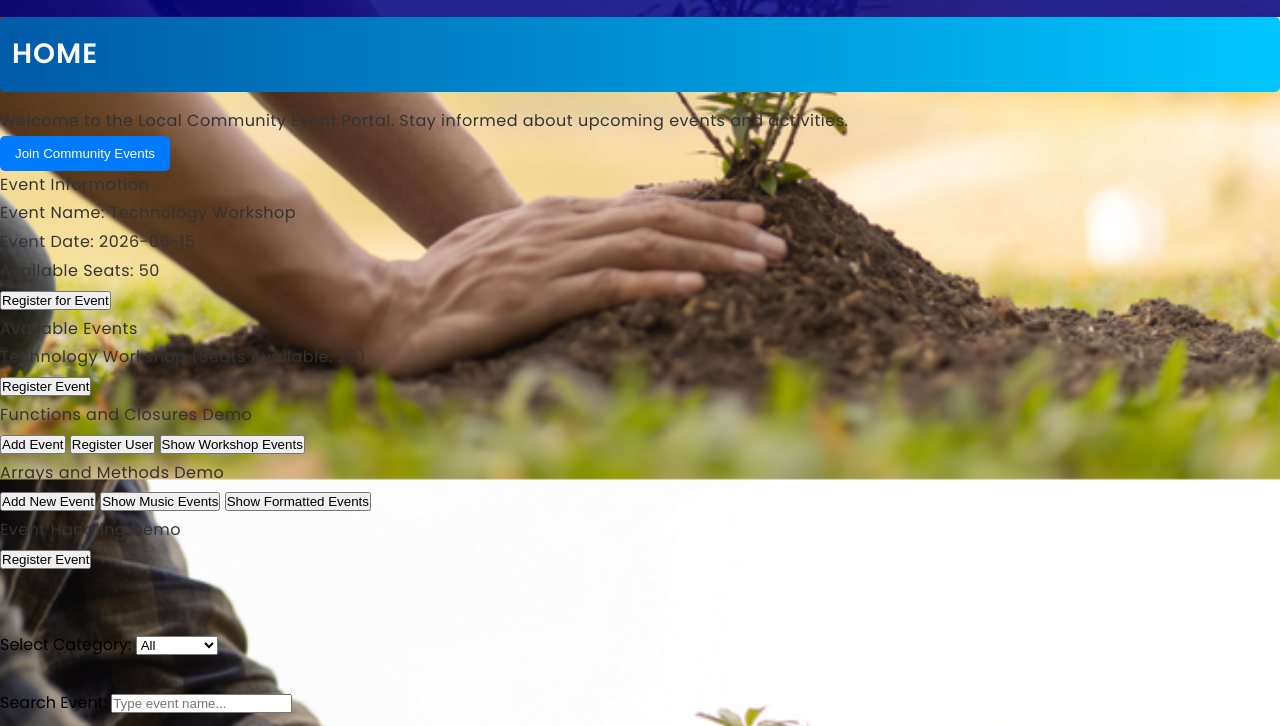
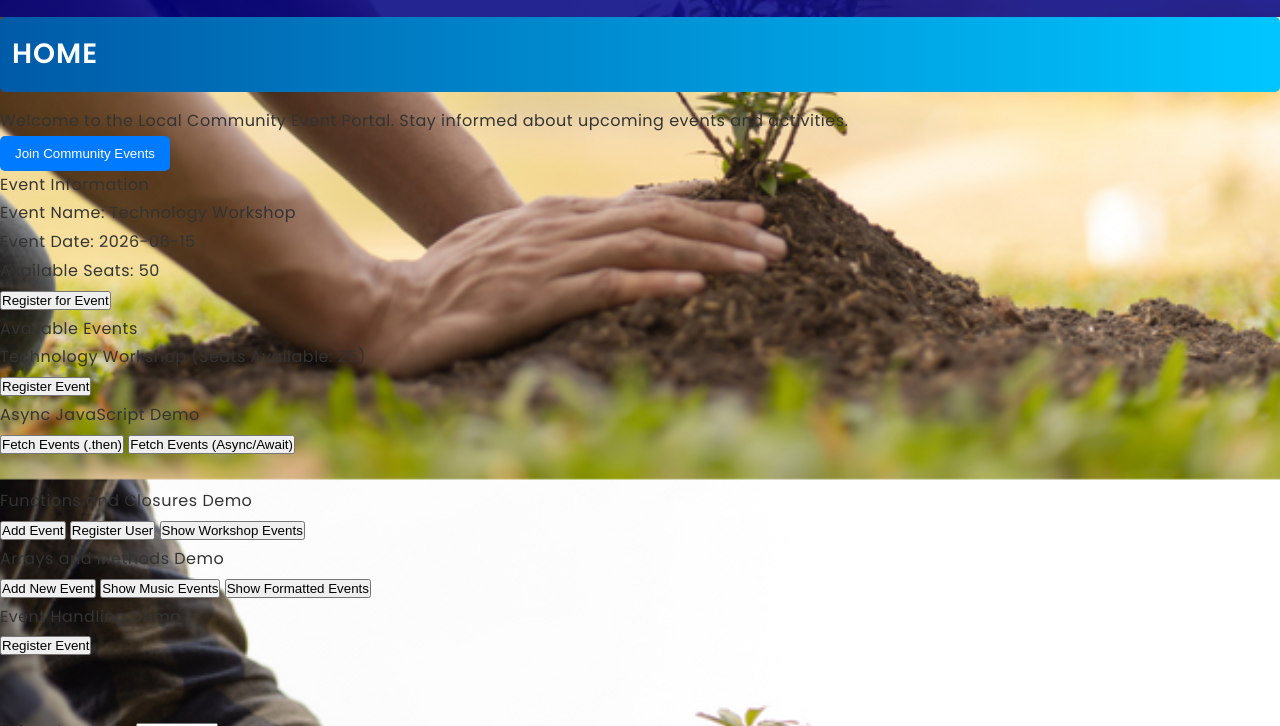
Before and after one commit to Hemapriya-10/Digital-Nurture-Upskilling, a plain HTML site: page Local-Community-Event-Portal/index.html in a window 1280 px wide. Shown: the part 374-1100 px from the top of the page. Drawn offline with Linux system fonts and the light colour scheme.

Commit message:
Completed JavaScript Exercise 9 - Async JS Promises Async Await

```diff
--- a/Local-Community-Event-Portal/index.html
+++ b/Local-Community-Event-Portal/index.html
@@ -107,6 +107,22 @@ body {
 
 <p id="registrationStatus"></p>
     </section>
+
+    <h3>Async JavaScript Demo</h3>
+
+<button onclick="fetchEventsUsingThen()">
+    Fetch Events (.then)
+</button>
+
+<button onclick="fetchEventsAsync()">
+    Fetch Events (Async/Await)
+</button>
+
+<br><br>
+
+<div id="loadingSpinner"></div>
+
+<div id="asyncOutput"></div>
 
 <h3>Functions and Closures Demo</h3>
 
--- a/Local-Community-Event-Portal/main.js
+++ b/Local-Community-Event-Portal/main.js
@@ -707,3 +707,145 @@ function searchEvent() {
         "searchOutput"
     ).innerHTML = output;
 }
+// =====================================
+// Async JS, Promises, Async/Await
+// =====================================
+
+
+// Show Loading Spinner
+
+function showLoading() {
+
+    document.getElementById(
+        "loadingSpinner"
+    ).innerHTML =
+
+    "<h4>Loading...</h4>";
+}
+
+
+// Hide Loading Spinner
+
+function hideLoading() {
+
+    document.getElementById(
+        "loadingSpinner"
+    ).innerHTML = "";
+}
+
+
+// =====================================
+// FETCH USING .then() AND .catch()
+// =====================================
+
+function fetchEventsUsingThen() {
+
+    showLoading();
+
+    fetch(
+        "https://jsonplaceholder.typicode.com/users"
+    )
+
+    .then(response => {
+
+        return response.json();
+
+    })
+
+    .then(data => {
+
+        hideLoading();
+
+        let output =
+
+            "<h4>Events Loaded Using .then()</h4>";
+
+        data.slice(0,5).forEach(user => {
+
+            output +=
+
+            `<p>
+                ${user.name}
+             </p>`;
+
+        });
+
+        document.getElementById(
+            "asyncOutput"
+        ).innerHTML = output;
+
+    })
+
+    .catch(error => {
+
+        hideLoading();
+
+        document.getElementById(
+            "asyncOutput"
+        ).innerHTML =
+
+        "Error Loading Data";
+
+        console.error(error);
+
+    });
+
+}
+
+
+// =====================================
+// FETCH USING ASYNC/AWAIT
+// =====================================
+
+async function fetchEventsAsync() {
+
+    try {
+
+        showLoading();
+
+        const response =
+
+            await fetch(
+                "https://jsonplaceholder.typicode.com/users"
+            );
+
+        const data =
+            await response.json();
+
+        hideLoading();
+
+        let output =
+
+            "<h4>Events Loaded Using Async/Await</h4>";
+
+        data.slice(0,5).forEach(user => {
+
+            output +=
+
+            `<p>
+                ${user.name}
+             </p>`;
+
+        });
+
+        document.getElementById(
+            "asyncOutput"
+        ).innerHTML = output;
+
+    }
+
+    catch(error) {
+
+        hideLoading();
+
+        document.getElementById(
+            "asyncOutput"
+        ).innerHTML =
+
+        "Error Loading Data";
+
+        console.error(error);
+
+    }
+
+}
```
Also changed, not shown: 1 other file.
